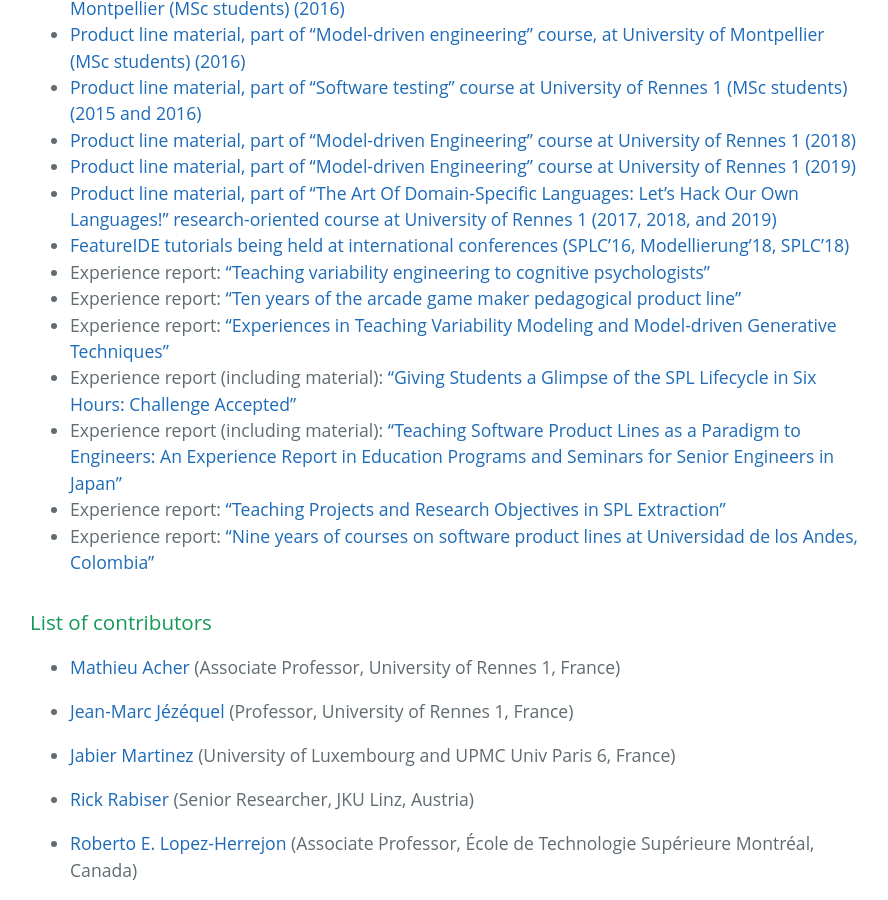
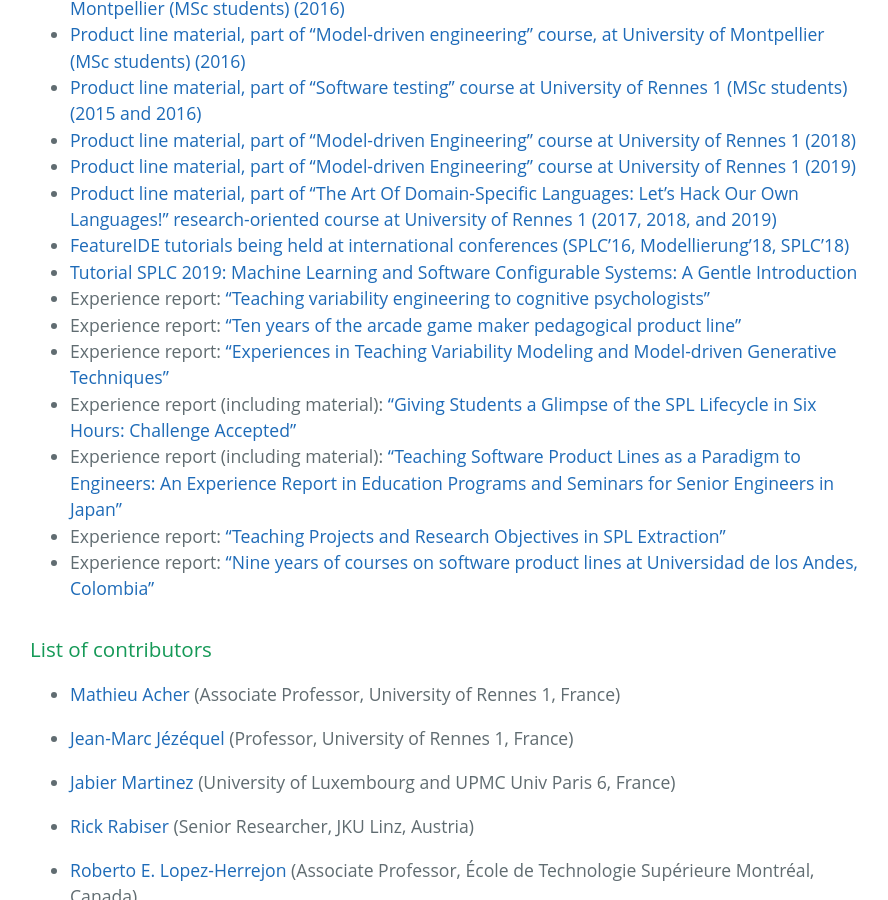
Before and after one commit to FAMILIAR-project/teaching, a Jekyll site: the page built from index.html, in a window 1280 px wide and 900 px high, scrolled down 1322 px. Shown: the whole window, without its empty margins (194-1082 px from the left). Built offline with Jekyll 4.4.1, drawn with Linux system fonts in a browser that asks for light colours.

Commit message:
Update contributions.md

```diff
--- a/_includes/contributions.md
+++ b/_includes/contributions.md
@@ -17,6 +17,7 @@
 * [Product line material, part of "Model-driven Engineering" course at University of Rennes 1 (2019)](https://github.com/acherm/teaching-MDE1920)
 * [Product line material, part of "The Art Of Domain-Specific Languages: Let's Hack Our Own Languages!" research-oriented course at University of Rennes 1 (2017, 2018, and 2019)](https://github.com/FAMILIAR-project/HackOurLanguages-SIF)
 * [FeatureIDE tutorials being held at international conferences (SPLC'16, Modellierung'18, SPLC'18)](FeatureIDE-tutorials.html)
+* [Tutorial SPLC 2019: Machine Learning and Software Configurable Systems: A Gentle Introduction](https://github.com/VaryVary/ML-configurable-SPLCTutorial)
 * Experience report: ["Teaching variability engineering to cognitive psychologists"](cognitive2014.html)
 * Experience report: ["Ten years of the arcade game maker pedagogical product line"](game2014.html)
 * Experience report: ["Experiences in Teaching Variability Modeling and Model-driven Generative Techniques"](generative2014.html)
```
